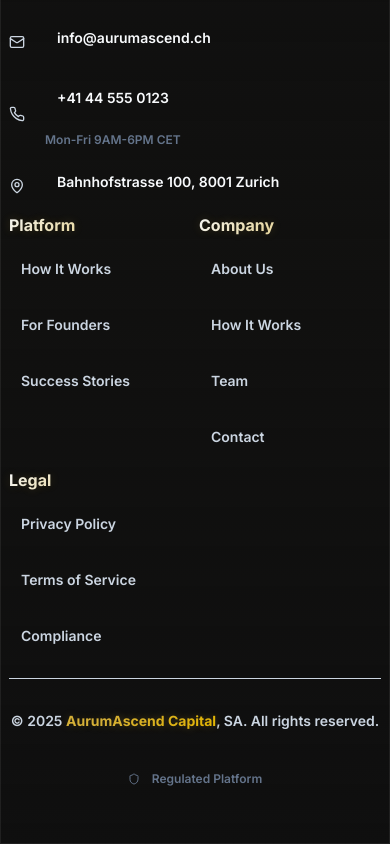
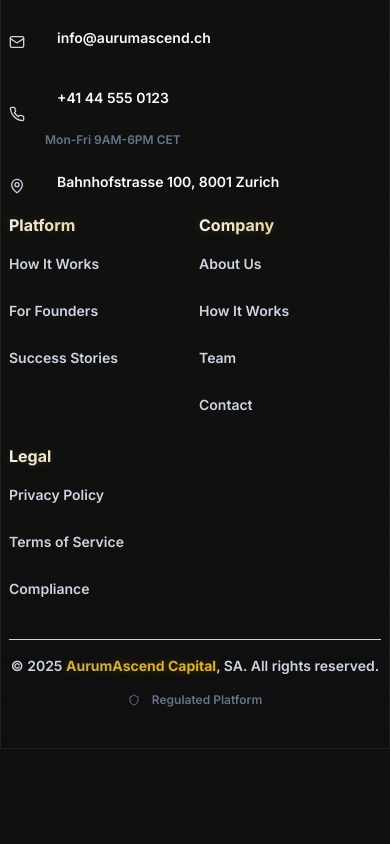
Before and after one commit to AriBenetZ/swiss-repo, a Next.js app: page / in a window 390 px wide. Shown: the part 6653-7497 px from the top of the page. After the commit the page ends 7402 px from the top, so only its background shows below. Built offline with nearby package versions, Linux system fonts and the light colour scheme; no server answers.

Commit message:
fix: improve footer layout for better responsiveness and spacing

```diff
--- a/src/components/footer.tsx
+++ b/src/components/footer.tsx
@@ -94,12 +94,12 @@ export function Footer() {
                 {/* Platform */}
                 <div>
                   <h3 className="font-semibold text-primary mb-4">Platform</h3>
-                  <ul className="space-y-3">
+                  <ul className="sm:space-y-3">
                     {footerLinks.platform.map((link) => (
                       <li key={link.name}>
                         <Link
                           href={link.href}
-                          className="footer-link text-sm text-secondary"
+                          className="footer-link max-sm:!px-0 max-sm:!py-0  text-sm text-secondary"
                         >
                           <span>{link.name}</span>
                         </Link>
@@ -111,12 +111,12 @@ export function Footer() {
                 {/* Company */}
                 <div>
                   <h3 className="font-semibold text-primary mb-4">Company</h3>
-                  <ul className="space-y-3">
+                  <ul className="sm:space-y-3">
                     {footerLinks.company.map((link) => (
                       <li key={link.name}>
                         <Link
                           href={link.href}
-                          className="footer-link text-sm text-secondary"
+                          className="footer-link max-sm:!px-0 max-sm:!py-0  text-sm text-secondary"
                         >
                           <span>{link.name}</span>
                         </Link>
@@ -128,12 +128,12 @@ export function Footer() {
                 {/* Legal */}
                 <div>
                   <h3 className="font-semibold text-primary mb-4">Legal</h3>
-                  <ul className="space-y-3">
+                  <ul className="sm:space-y-3">
                     {footerLinks.legal.map((link) => (
                       <li key={link.name}>
                         <Link
                           href={link.href}
-                          className="footer-link text-sm text-secondary"
+                          className="footer-link max-sm:!px-0 max-sm:!py-0  text-sm text-secondary"
                         >
                           <span>{link.name}</span>
                         </Link>
@@ -147,11 +147,11 @@ export function Footer() {
         </div>
 
         {/* Bottom Bar */}
-        <div className="border-t border-primary py-8">
+        <div className="border-t border-primary py-4 sm:py-8">
           <div className="flex max-md:flex-col md:flex-row justify-between items-center space-y-6 md:space-y-0">
 
             {/* Copyright */}
-            <div className="text-sm text-secondary">
+            <div className="text-sm text-secondary max-sm:mb-0">
               © {currentYear} <span className="font-bold">Aurum<span className="text-accent-primary">Ascend Capital</span></span>, SA. All rights reserved.
             </div>
 
```
